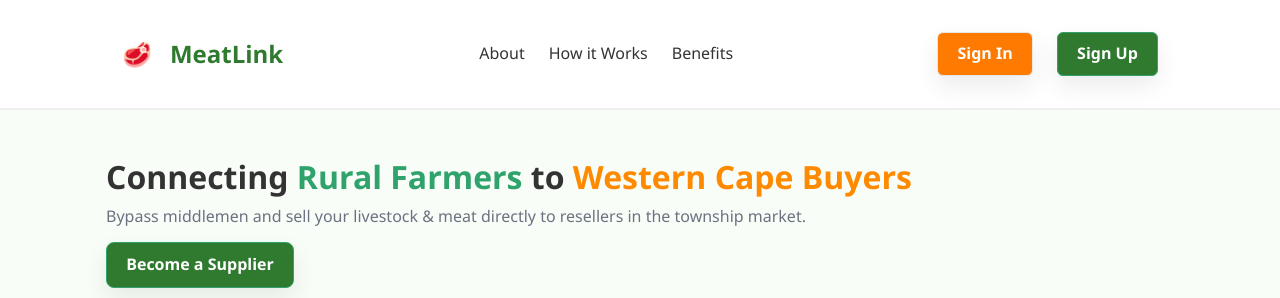
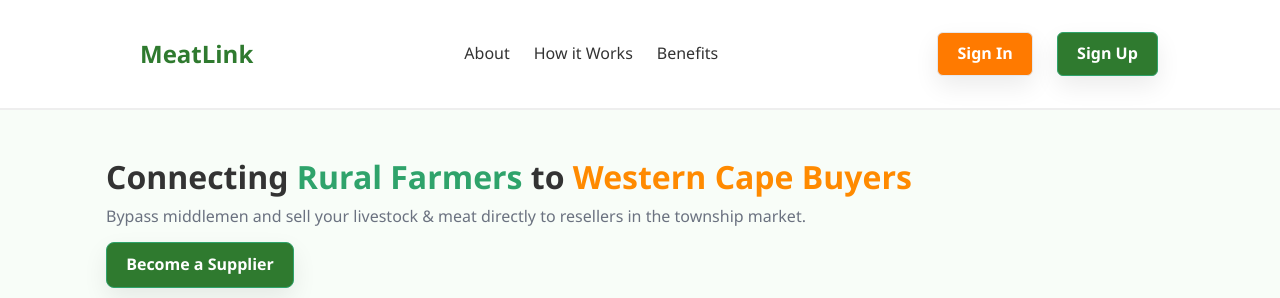
Before and after one commit to solohuns/meatlink-mvp, a plain HTML site: page index.html in a window 1280 px wide. Shown: the top 298 px of the page. Drawn offline with Linux system fonts and the light colour scheme.

Commit message:
Update index.html

```diff
--- a/index.html
+++ b/index.html
@@ -9,7 +9,7 @@
 <body>
   <header class="site-header">
     <div class="container header-inner">
-      <div class="brand"><span class="logo">🥩</span> MeatLink</div>
+      <div class="brand"><span class="logo"></span> MeatLink</div>
       <nav class="nav">
         <ul class="nav-list">
           <li><a href="#about">About</a></li>
```
